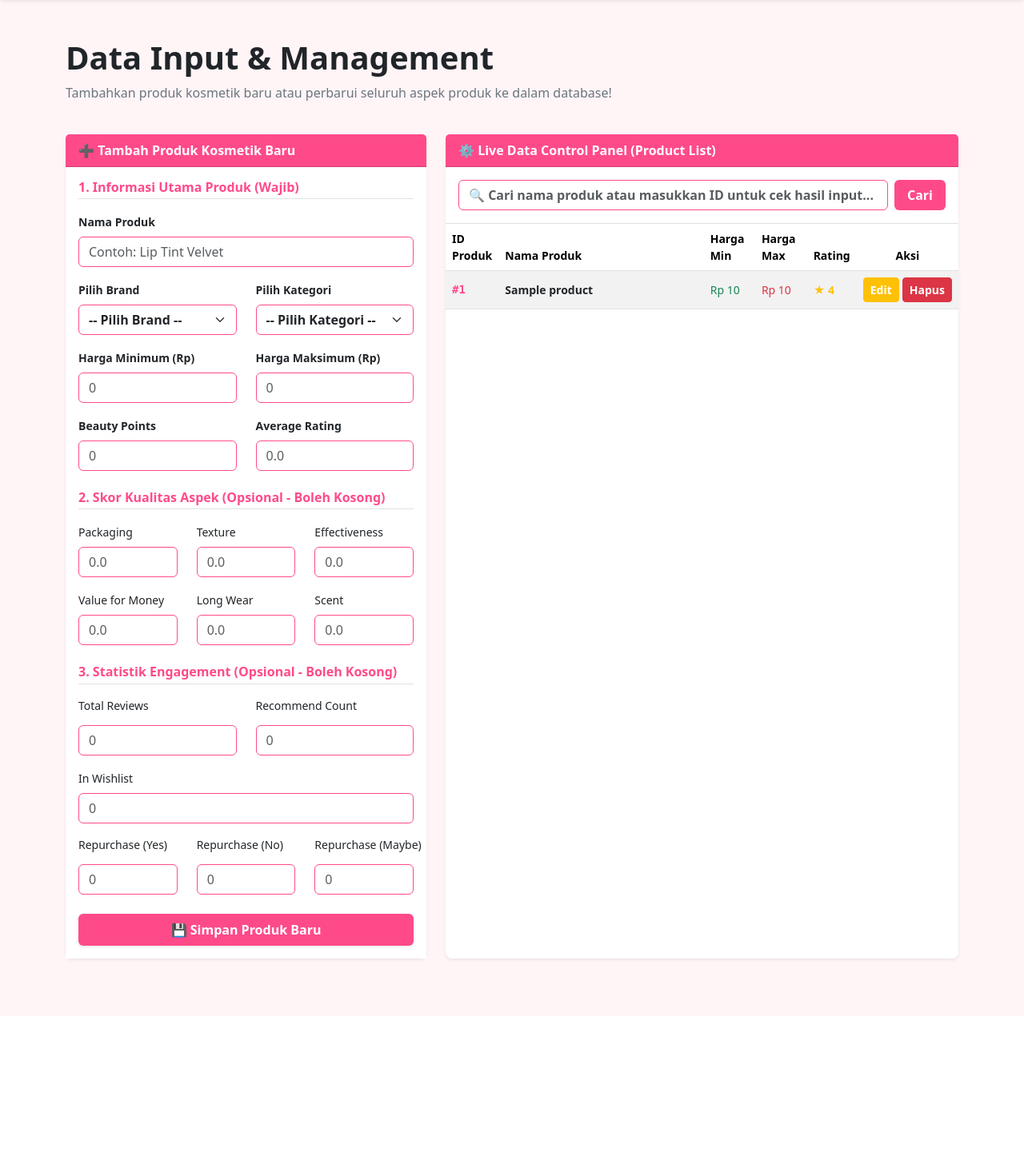
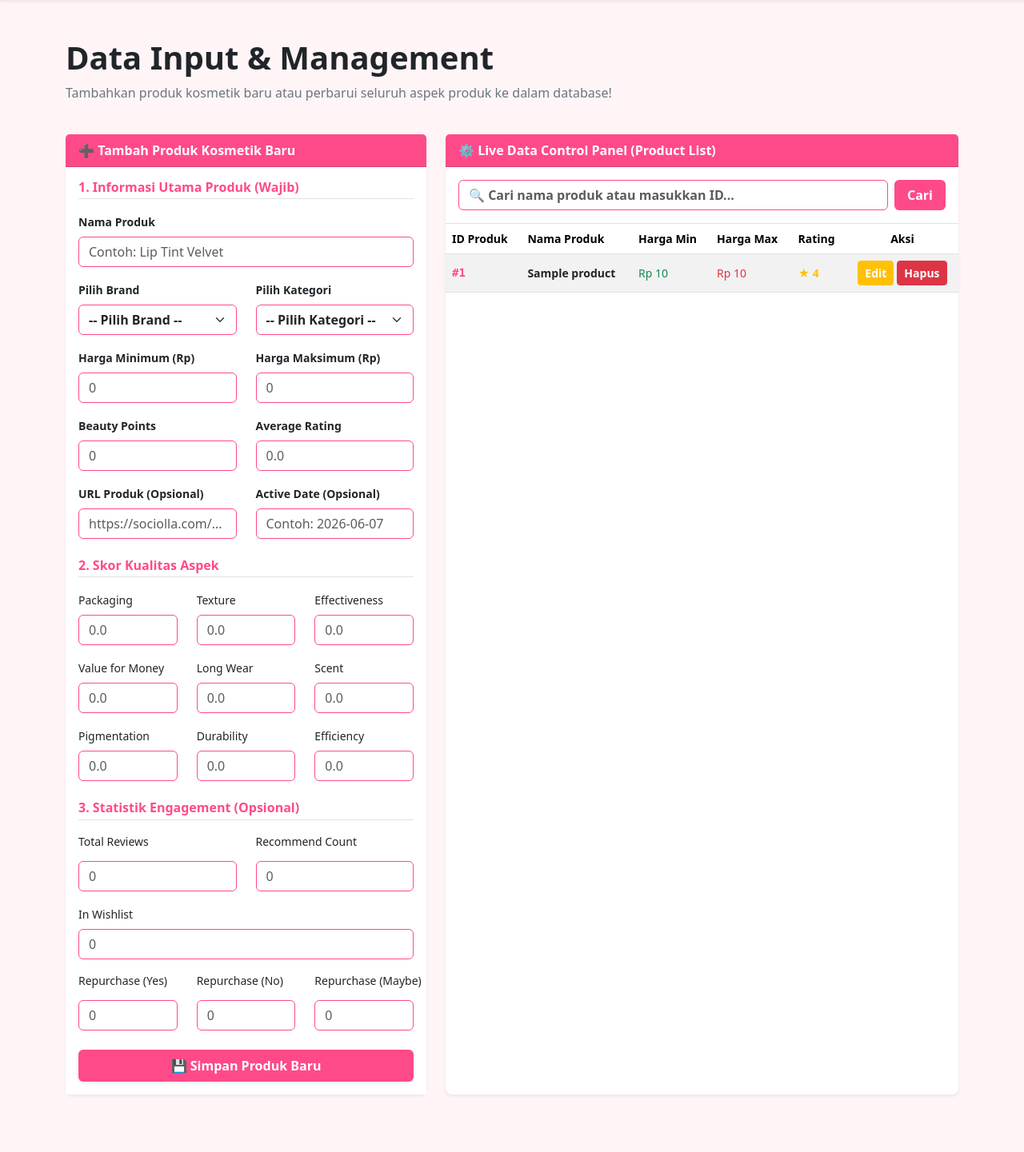
Before and after one commit to fujijimyr12/sociolla-dashboard, a Flask app: template templates/input.html in a window 1280 px wide. Shown: the part 56-1497 px from the top of the page at 80% size. Before the commit the page ends 1259 px from the top, so only its background shows below. Run offline with Flask 3, Linux system fonts and the light colour scheme; the template is opened without the code that fills it: most values are stand-ins (such as "Sample title", 1, 10 or a date in 2020).

Commit message:
Update input.html

```diff
--- a/templates/input.html
+++ b/templates/input.html
@@ -14,6 +14,7 @@
 </head>
 <body style="background-color: #fff5f7;">
 
+<!-- Navbar -->
 <nav class="navbar navbar-expand-lg navbar-dark bg-sociolla shadow-sm">
     <div class="container">
         <a class="navbar-brand fw-bold text-white" href="/">🌸 Sociolla Dashboard</a>
@@ -26,6 +27,7 @@
 </nav>
 
 <div class="container mt-5 mb-5">
+    <!-- Flash Messages -->
     {% with messages = get_flashed_messages(with_categories=true) %}
         {% if messages %}
             {% for category, message in messages %}
@@ -45,6 +47,7 @@
     </div>
 
     <div class="row">
+        <!-- FORM TAMBAH PRODUK BARU (KIRI) -->
         <div class="col-lg-5 mb-4">
             <div class="card shadow-sm border-0 rounded-3">
                 <div class="card-header bg-sociolla text-white fw-bold">➕ Tambah Produk Kosmetik Baru</div>
@@ -85,7 +88,7 @@
                                 <input type="number" name="max_price" class="form-control border-sociolla" placeholder="0" required>
                             </div>
                         </div>
-                        <div class="row mb-4">
+                        <div class="row mb-3">
                             <div class="col-6">
                                 <label class="form-label text-dark small fw-bold">Beauty Points</label>
                                 <input type="number" name="beauty_point" class="form-control border-sociolla" placeholder="0" required>
@@ -96,7 +99,20 @@
                             </div>
                         </div>
 
-                        <h6 class="fw-bold text-sociolla border-bottom pb-1 mb-3">2. Skor Kualitas Aspek (Opsional - Boleh Kosong)</h6>
+                        <!-- BARIS MASUKKAN URL & ACTIVE DATE PRODUK -->
+                        <div class="row mb-4">
+                            <div class="col-6">
+                                <label class="form-label text-dark small fw-bold">URL Produk (Opsional)</label>
+                                <input type="url" name="url" class="form-control border-sociolla" placeholder="https://sociolla.com/...">
+                            </div>
+                            <div class="col-6">
+                                <label class="form-label text-dark small fw-bold">Active Date (Opsional)</label>
+                                <input type="text" name="active_date" class="form-control border-sociolla" placeholder="Contoh: 2026-06-07">
+                            </div>
+                        </div>
+
+                        <!-- 9 ASPEK LENGKAP NYATA -->
+                        <h6 class="fw-bold text-sociolla border-bottom pb-1 mb-3">2. Skor Kualitas Aspek</h6>
                         <div class="row mb-3">
                             <div class="col-4">
                                 <label class="form-label text-dark small">Packaging</label>
@@ -111,7 +127,7 @@
                                 <input type="number" step="0.1" max="5" name="rating_effectiveness" class="form-control border-sociolla" placeholder="0.0">
                             </div>
                         </div>
-                        <div class="row mb-4">
+                        <div class="row mb-3">
                             <div class="col-4">
                                 <label class="form-label text-dark small">Value for Money</label>
                                 <input type="number" step="0.1" max="5" name="rating_value_for_money" class="form-control border-sociolla" placeholder="0.0">
@@ -125,8 +141,22 @@
                                 <input type="number" step="0.1" max="5" name="rating_scent" class="form-control border-sociolla" placeholder="0.0">
                             </div>
                         </div>
+                        <div class="row mb-4">
+                            <div class="col-4">
+                                <label class="form-label text-dark small">Pigmentation</label>
+                                <input type="number" step="0.1" max="5" name="rating_pigmentation" class="form-control border-sociolla" placeholder="0.0">
+                            </div>
+                            <div class="col-4">
+                                <label class="form-label text-dark small">Durability</label>
+                                <input type="number" step="0.1" max="5" name="rating_durability" class="form-control border-sociolla" placeholder="0.0">
+                            </div>
+                            <div class="col-4">
+                                <label class="form-label text-dark small">Efficiency</label>
+                                <input type="number" step="0.1" max="5" name="rating_efficiency" class="form-control border-sociolla" placeholder="0.0">
+                            </div>
+                        </div>
 
-                        <h6 class="fw-bold text-sociolla border-bottom pb-1 mb-3">3. Statistik Engagement (Opsional - Boleh Kosong)</h6>
+                        <h6 class="fw-bold text-sociolla border-bottom pb-1 mb-3">3. Statistik Engagement (Opsional)</h6>
                         <div class="row mb-3">
                             <div class="col-6">
                                 <label class="form-label text-dark small text-truncate">Total Reviews</label>
@@ -164,15 +194,14 @@
             </div>
         </div>
 
+        <!-- CONTROL PANEL & LIST PRODUK (KANAN) -->
         <div class="col-lg-7 mb-4">
             <div class="card shadow-sm border-0 rounded-3 h-100">
-                <div class="card-header bg-sociolla text-white fw-bold d-flex justify-content-between align-items-center">
-                    <span>⚙️ Live Data Control Panel (Product List)</span>
-                </div>
+                <div class="card-header bg-sociolla text-white fw-bold">⚙️ Live Data Control Panel (Product List)</div>
 
                 <div class="p-3 bg-white border-bottom">
                     <form action="/input" method="GET" class="d-flex gap-2">
-                        <input type="text" name="search_keyword" class="form-control border-sociolla fw-semibold" placeholder="🔍 Cari nama produk atau masukkan ID untuk cek hasil input..." value="{{ request.args.get('search_keyword', '') }}">
+                        <input type="text" name="search_keyword" class="form-control border-sociolla fw-semibold" placeholder="🔍 Cari nama produk atau masukkan ID..." value="{{ request.args.get('search_keyword', '') }}">
                         <button type="submit" class="btn btn-primary bg-sociolla border-0 px-3 fw-bold">Cari</button>
                         {% if request.args.get('search_keyword') %}
                             <a href="/input" class="btn btn-secondary border-0 px-3 fw-bold">Reset</a>
@@ -180,11 +209,12 @@
                     </form>
                 </div>
 
-                <div class="card-body p-0 table-responsive" style="max-height: 700px; overflow-y: auto;">
+                <div class="card-body p-0 table-responsive" style="max-height: 950px; overflow-y: auto;">
                     <table class="table table-striped table-hover mb-0 small">
                         <thead class="bg-sociolla-light sticky-top">
                             <tr>
-                                <th style="width: 10%;">ID Produk</th> <th style="width: 40%;">Nama Produk</th>
+                                <th>ID Produk</th>
+                                <th>Nama Produk</th>
                                 <th>Harga Min</th>
                                 <th>Harga Max</th>
                                 <th>Rating</th>
@@ -206,11 +236,12 @@
                                                 data-bs-target="#editModal{{ r.product_id }}">
                                             Edit
                                         </button>
-                                        <a href="/delete_product/{{ r.product_id }}" class="btn btn-sm btn-danger fw-bold px-2 py-1" onclick="return confirm('Apakah Anda yakin ingin menghapus data produk ID {{ r.product_id }} secara permanen dari database?');">Hapus</a>
+                                        <a href="/delete_product/{{ r.product_id }}" class="btn btn-sm btn-danger fw-bold px-2 py-1" onclick="return confirm('Apakah Anda yakin ingin menghapus data produk ID {{ r.product_id }}?');">Hapus</a>
                                     </div>
                                 </td>
                             </tr>
 
+                            <!-- WINDOW MODAL EDIT -->
                             <div class="modal fade" id="editModal{{ r.product_id }}" tabindex="-1" aria-hidden="true">
                                 <div class="modal-dialog modal-dialog-centered modal-md">
                                     <div class="modal-content border-0 shadow">
@@ -219,7 +250,7 @@
                                             <button type="button" class="btn-close btn-close-white" data-bs-dismiss="modal" aria-label="Close"></button>
                                         </div>
                                         <form action="/update_product/{{ r.product_id }}" method="POST">
-                                            <div class="modal-body bg-white text-dark small" style="max-height: 500px; overflow-y: auto;">
+                                            <div class="modal-body bg-white text-dark small" style="max-height: 600px; overflow-y: auto;">
 
                                                 <h6 class="fw-bold text-warning border-bottom pb-1 mb-3">1. Informasi Utama Produk</h6>
                                                 <div class="mb-2">
@@ -246,7 +277,7 @@
                                                         <input type="number" name="max_price" class="form-control form-control-sm border-warning" value="{{ r.max_price }}">
                                                     </div>
                                                 </div>
-                                                <div class="row mb-3">
+                                                <div class="row mb-2">
                                                     <div class="col-6">
                                                         <label class="form-label fw-bold mb-0">Beauty Points</label>
                                                         <input type="number" name="beauty_point" class="form-control form-control-sm border-warning" value="{{ r.beauty_point_earned if r.beauty_point_earned else (r.beauty_point if r.beauty_point else 0) }}">
@@ -257,33 +288,59 @@
                                                     </div>
                                                 </div>
 
-                                                <h6 class="fw-bold text-warning border-bottom pb-1 mb-3">2. Skor Kualitas Aspek</h6>
+                                                <!-- EDIT MODAL: SINKRONISASI URL & ACTIVE DATE -->
+                                                <div class="row mb-3">
+                                                    <div class="col-6">
+                                                        <label class="form-label mb-0 fw-bold">URL Produk</label>
+                                                        <input type="text" name="url" class="form-control form-control-sm border-warning" value="{{ r.url if r.url else '' }}">
+                                                    </div>
+                                                    <div class="col-6">
+                                                        <label class="form-label mb-0 fw-bold">Active Date</label>
+                                                        <input type="text" name="active_date" class="form-control form-control-sm border-warning" value="{{ r.active_date if r.active_date else '' }}">
+                                                    </div>
+                                                </div>
+
+                                                <h6 class="fw-bold text-warning border-bottom pb-1 mb-3">2. Skor Kualitas Aspek (9 Aspek)</h6>
                                                 <div class="row mb-2">
                                                     <div class="col-4">
-                                                        <label class="form-label mb-0">Packaging</label>
+                                                        <label class="modal-label mb-0">Packaging</label>
                                                         <input type="number" step="0.1" max="5" name="rating_packaging" class="form-control form-control-sm border-warning" value="{{ r.rating_packaging if r.rating_packaging else 0.0 }}">
                                                     </div>
                                                     <div class="col-4">
-                                                        <label class="form-label mb-0">Texture</label>
+                                                        <label class="modal-label mb-0">Texture</label>
                                                         <input type="number" step="0.1" max="5" name="rating_texture" class="form-control form-control-sm border-warning" value="{{ r.rating_texture if r.rating_texture else 0.0 }}">
                                                     </div>
                                                     <div class="col-4">
-                                                        <label class="form-label mb-0">Effectiveness</label>
+                                                        <label class="modal-label mb-0">Effectiveness</label>
                                                         <input type="number" step="0.1" max="5" name="rating_effectiveness" class="form-control form-control-sm border-warning" value="{{ r.rating_effectiveness if r.rating_effectiveness else 0.0 }}">
+                                                    </div>
+                                                </div>
+                                                <div class="row mb-2">
+                                                    <div class="col-4">
+                                                        <label class="modal-label mb-0">Value for Money</label>
+                                                        <input type="number" step="0.1" max="5" name="rating_value_for_money" class="form-control form-control-sm border-warning" value="{{ r.rating_value_for_money if r.rating_value_for_money else 0.0 }}">
+                                                    </div>
+                                                    <div class="col-4">
+                                                        <label class="modal-label mb-0">Long Wear</label>
+                                                        <input type="number" step="0.1" max="5" name="rating_long_wear" class="form-control form-control-sm border-warning" value="{{ r.rating_long_wear if r.rating_long_wear else 0.0 }}">
+                                                    </div>
+                                                    <div class="col-4">
+                                                        <label class="modal-label mb-0">Scent</label>
+                                                        <input type="number" step="0.1" max="5" name="rating_scent" class="form-control form-control-sm border-warning" value="{{ r.rating_scent if r.rating_scent else 0.0 }}">
                                                     </div>
                                                 </div>
                                                 <div class="row mb-3">
                                                     <div class="col-4">
-                                                        <label class="form-label mb-0">Value for Money</label>
-                                                        <input type="number" step="0.1" max="5" name="rating_value_for_money" class="form-control form-control-sm border-warning" value="{{ r.rating_value_for_money if r.rating_value_for_money else 0.0 }}">
+                                                        <label class="modal-label mb-0">Pigmentation</label>
+                                                        <input type="number" step="0.1" max="5" name="rating_pigmentation" class="form-control form-control-sm border-warning" value="{{ r.rating_pigmentation if r.rating_pigmentation else 0.0 }}">
                                                     </div>
                                                     <div class="col-4">
-                                                        <label class="form-label mb-0">Long Wear</label>
-                                                        <input type="number" step="0.1" max="5" name="rating_long_wear" class="form-control form-control-sm border-warning" value="{{ r.rating_long_wear if r.rating_long_wear else 0.0 }}">
+                                                        <label class="modal-label mb-0">Durability</label>
+                                                        <input type="number" step="0.1" max="5" name="rating_durability" class="form-control form-control-sm border-warning" value="{{ r.rating_durability if r.rating_durability else 0.0 }}">
                                                     </div>
                                                     <div class="col-4">
-                                                        <label class="form-label mb-0">Scent</label>
-                                                        <input type="number" step="0.1" max="5" name="rating_scent" class="form-control form-control-sm border-warning" value="{{ r.rating_scent if r.rating_scent else 0.0 }}">
+                                                        <label class="modal-label mb-0">Efficiency</label>
+                                                        <input type="number" step="0.1" max="5" name="rating_efficiency" class="form-control form-control-sm border-warning" value="{{ r.rating_efficiency if r.rating_efficiency else 0.0 }}">
                                                     </div>
                                                 </div>
 
```
